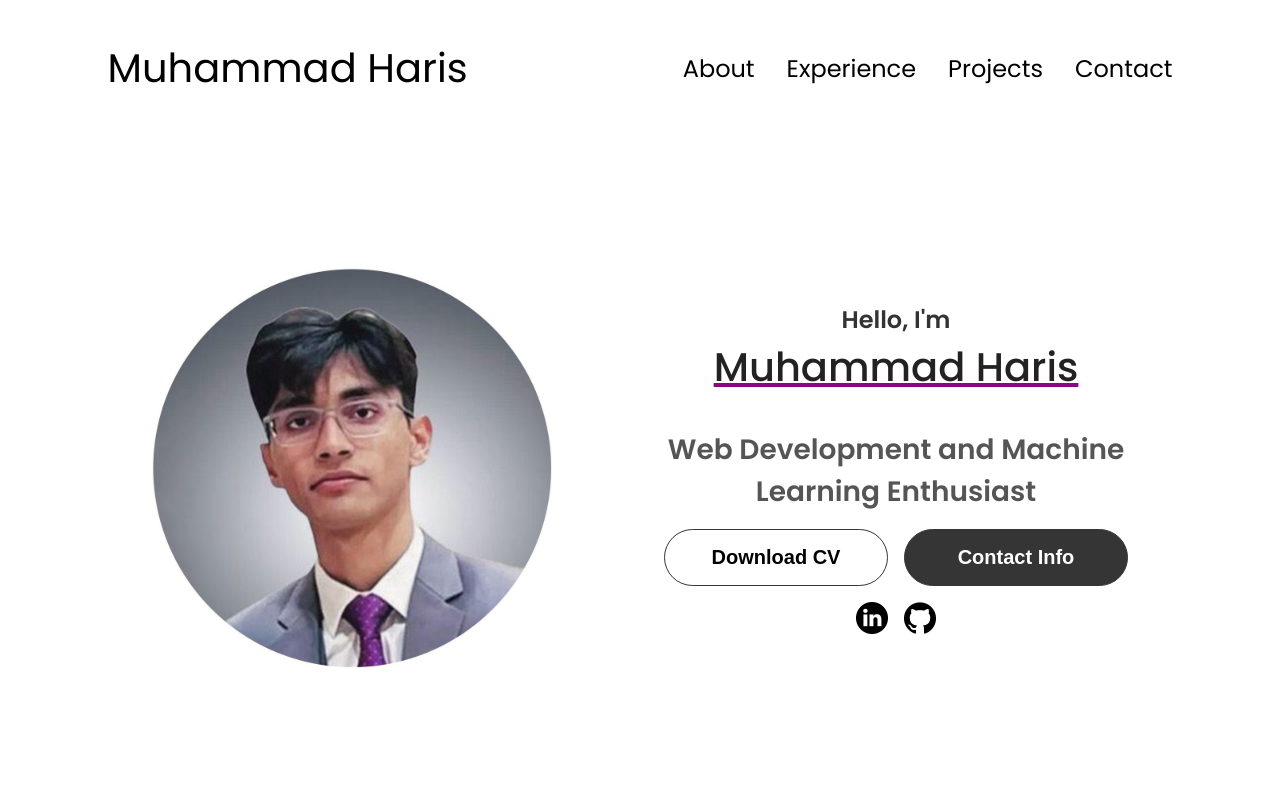
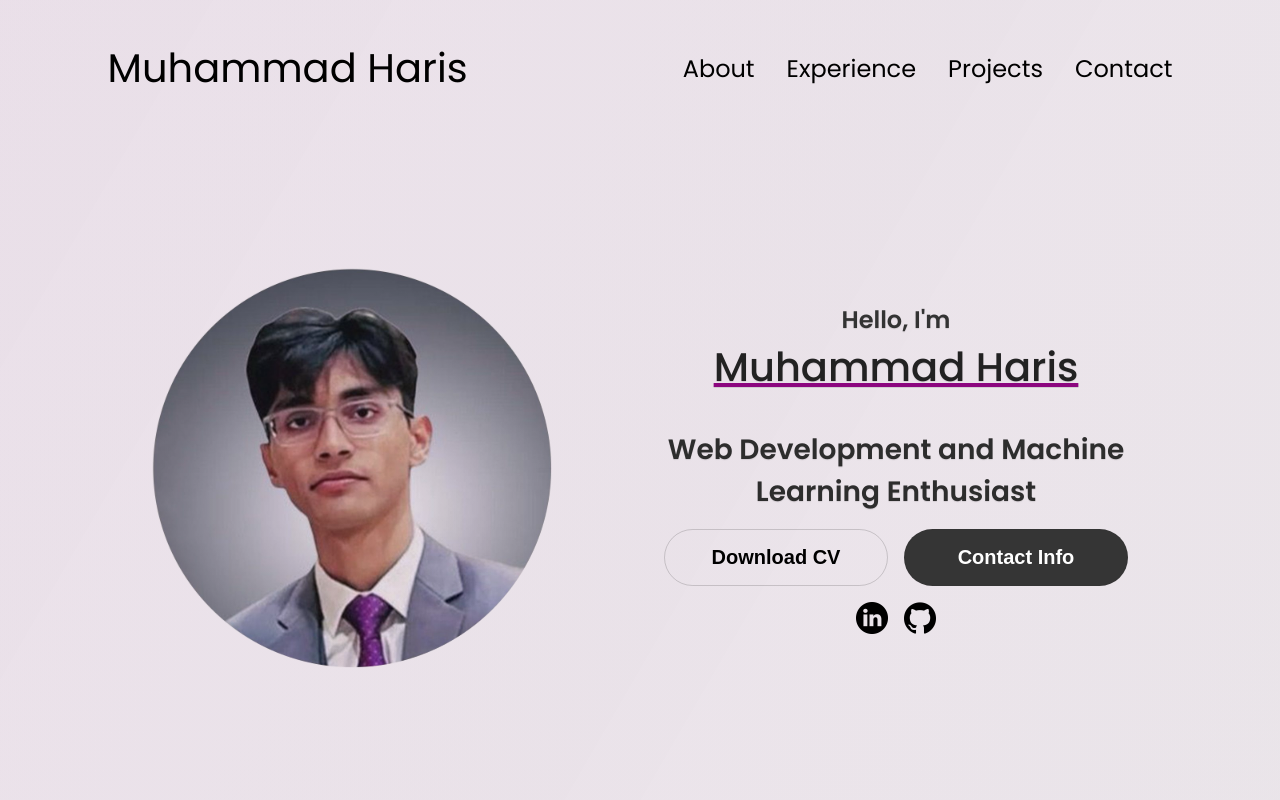
Before and after one commit to Harris-giki/Portfolio_WebDev, a plain HTML site: page index.html in a window 1280 px wide. Shown: the top 800 px of the page. Drawn offline with Linux system fonts and the light colour scheme; files whose address does not match are found by name.

Commit message:
changed portfolio background

```diff
--- a/style.css
+++ b/style.css
@@ -1,4 +1,19 @@
 @import url('https://fonts.googleapis.com/css2?family=Poppins:ital,wght@0,100;0,200;0,300;0,400;0,500;0,600;0,700;0,800;0,900;1,100;1,200;1,300;1,400;1,500;1,600;1,700;1,800;1,900&display=swap');
+
+:root {
+  --aurora-bg: linear-gradient(
+    120deg,
+    rgba(140, 6, 127, 0.1) 0%,
+    rgba(53, 53, 53, 0.05) 50%,
+    rgba(140, 6, 127, 0.1) 100%
+  );
+  --aurora-bg2: linear-gradient(
+    300deg,
+    rgba(140, 6, 127, 0.1) 0%,
+    rgba(53, 53, 53, 0.05) 50%,
+    rgba(140, 6, 127, 0.1) 100%
+  );
+}
 
 * {
     margin: 0;
@@ -15,6 +30,22 @@
 
 body {
     font-family: "Poppins", sans-serif;
+    background: var(--aurora-bg), var(--aurora-bg2);
+    background-size: 400% 400%, 400% 400%;
+    animation: aurora 60s linear infinite;
+    min-height: 100vh;
+}
+
+@keyframes aurora {
+  0% {
+    background-position: 0% 50%, 0% 50%;
+  }
+  50% {
+    background-position: 100% 50%, 100% 50%;
+  }
+  100% {
+    background-position: 0% 50%, 0% 50%;
+  }
 }
 
 html {
@@ -23,7 +54,7 @@ html {
 }
 
 p {
-    color: rgb(85, 85, 85);
+    color: rgb(45, 45, 45);
 }
 
 /*Transitions*/
@@ -170,13 +201,12 @@ a:hover {
 
 section {
     padding: 8vh 10rem;
-    /* Added more padding at the top and bottom of each section */
     height: auto;
-    /* Let the section height adjust automatically */
     margin: 0 5rem;
-    /* Reduced margin to balance out the padding increase */
     box-sizing: border-box;
     min-height: fit-content;
+    /* Remove background and backdrop-filter */
+    border: none;
 }
 
 .section-container {
@@ -197,6 +227,29 @@ section {
     height: 400px;
     width: 400px;
     margin: auto 0;
+    background: transparent;
+    justify-content: center;
+    align-items: center;
+}
+
+.profile-pic {
+    border-radius: 50%;
+    width: 400px;
+    height: 400px;
+    object-fit: cover;
+    background: transparent;
+    aspect-ratio: 1/1;
+    border: 1px solid rgba(255, 255, 255, 0.2);
+    mix-blend-mode: multiply;
+}
+
+/* If there's a white background in the image itself, you might want to add this */
+.section__pic-container img {
+    mix-blend-mode: multiply; /* This helps remove white backgrounds */
+    /* Alternative blend modes you can try:
+    mix-blend-mode: darken;
+    mix-blend-mode: normal;
+    */
 }
 
 .section__text {
@@ -224,6 +277,7 @@ section {
     font-weight: 500;
     text-decoration: underline;
     text-decoration-color: rgb(140, 6, 127);
+    color: rgb(30, 30, 30);
 }
 
 #socials-container {
@@ -264,12 +318,14 @@ section {
 
 .btn-color-1,
 .btn-color-2 {
-    border: rgb(53, 53, 53) 0.1rem solid;
+    background: rgba(255, 255, 255, 0.1);
+    border: 1px solid rgba(53, 53, 53, 0.2);
 }
 
 .btn-color-1:hover,
 .btn-color-2:hover {
-    cursor: pointer;
+    background: rgba(140, 6, 127, 0.2);
+    border: 1px solid rgba(140, 6, 127, 0.3);
 }
 
 .btn-color-1,
@@ -343,6 +399,7 @@ section {
 
 .about-pic {
     border-radius: 2rem;
+    border: 1px solid rgba(255, 255, 255, 0.2);
 }
 
 .arrow {
@@ -363,10 +420,10 @@ section {
 .details-container {
     padding: 1.5rem;
     flex: 1;
-    background: white;
+    /* Very subtle background for readability */
+    background: rgba(255, 255, 255, 0.1);
+    border: 1px solid rgba(255, 255, 255, 0.1);
     border-radius: 2rem;
-    border: rgb(53, 53, 53) 0.1rem solid;
-    border-color: rgb(163, 163, 163);
     text-align: center;
 }
 
@@ -471,8 +528,8 @@ article .icon {
 }
 
 .color-container {
-    border-color: rgb(163, 163, 163);
-    background: rgb(250, 250, 250)
+    border-color: rgba(163, 163, 163, 0.3);
+    background: rgba(250, 250, 250, 0.2);
 }
 
 .project-img {
@@ -480,7 +537,7 @@ article .icon {
     border-radius: 1rem;
     width: 100%;
     height: 100%;
-
+    border: 1px solid rgba(255, 255, 255, 0.2);
 }
 
 .project-title {
@@ -564,9 +621,8 @@ article .icon {
     display: flex;
     justify-content: center;
     border-radius: 2rem;
-    border: rgb(53, 53, 53) 0.1rem solid;
-    border-color: rgb(163, 163, 163);
-    background: (250, 250, 250);
+    border: 1px solid rgba(255, 255, 255, 0.1);
+    background: rgba(255, 255, 255, 0.1);
     margin: 2rem auto;
     padding: 0.5rem;
 }
@@ -606,3 +662,11 @@ footer p {
     margin-top: 10rem;
     text-align: center;
 }
+
+/* Ensure text remains readable */
+.section__text__p1,
+.section__text__p2,
+.title,
+h1, h2, h3 {
+    text-shadow: 0 1px 1px rgba(0, 0, 0, 0.1);
+}
```
